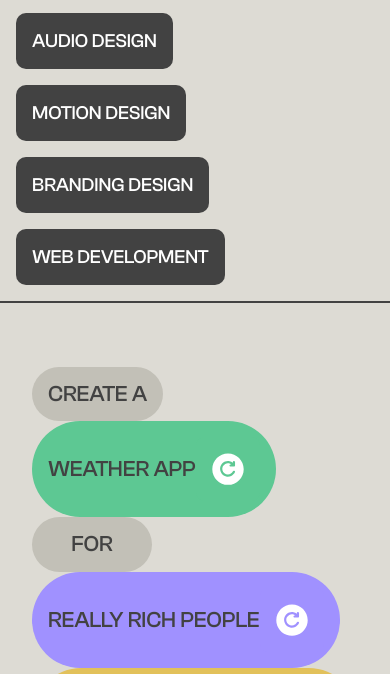
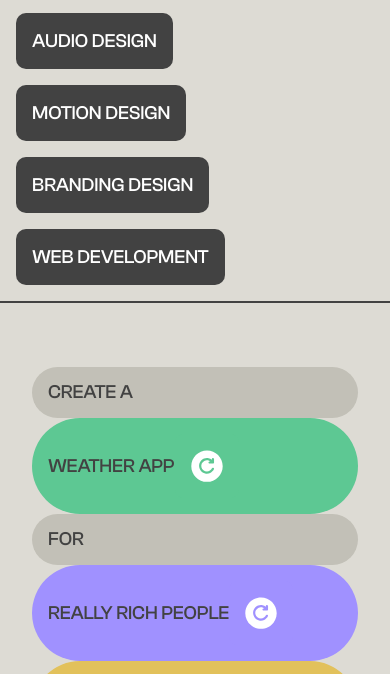
Before and after one commit to tjerk-git/sprintcardsv2, a plain HTML site: page index.html in a window 390 px wide. Shown: the part 139-813 px from the top of the page. Drawn offline with Linux system fonts and the light colour scheme.

Commit message:
Update styles.css

```diff
--- a/src/styles.css
+++ b/src/styles.css
@@ -115,11 +115,11 @@ body {
     text-transform: uppercase;
     padding: 32px 48px;
     display: flex;
-    min-width: 180px;
     align-items: center;
     justify-content: center;
     font-size: 3.2em;
     background-color: var(--grey-color);
+    min-width: fit-content;
 }
 
 footer {
@@ -268,9 +268,9 @@ button {
     .pill {
         padding: 1rem;
         border-radius: 50px;
-        font-size: 1.4em;
-        min-width: 120px;
+        font-size: 1.2rem;
         word-wrap: break-word;
+        justify-content: flex-start;
     }
 
     .pill img {
@@ -288,5 +288,7 @@ button {
 
     .container {
         min-width: 100%;
+        flex-direction: column;
+        text-align: left;
     }
 }
```
